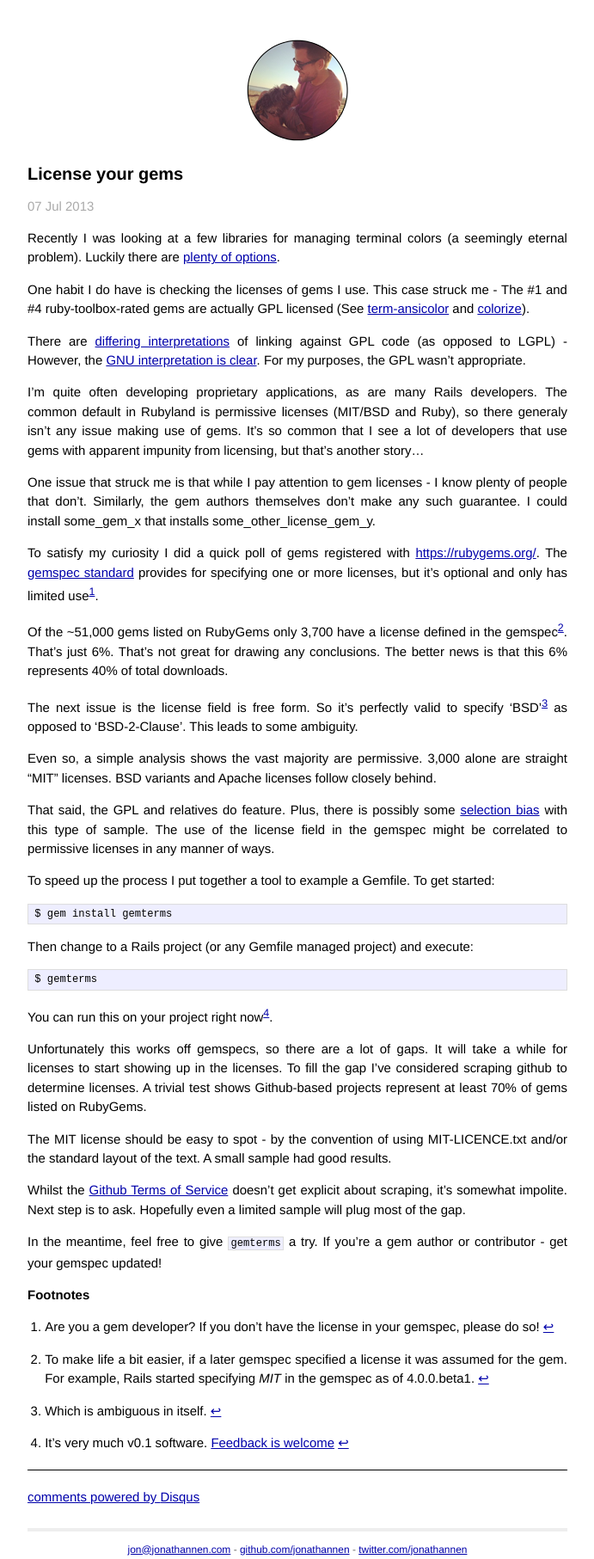
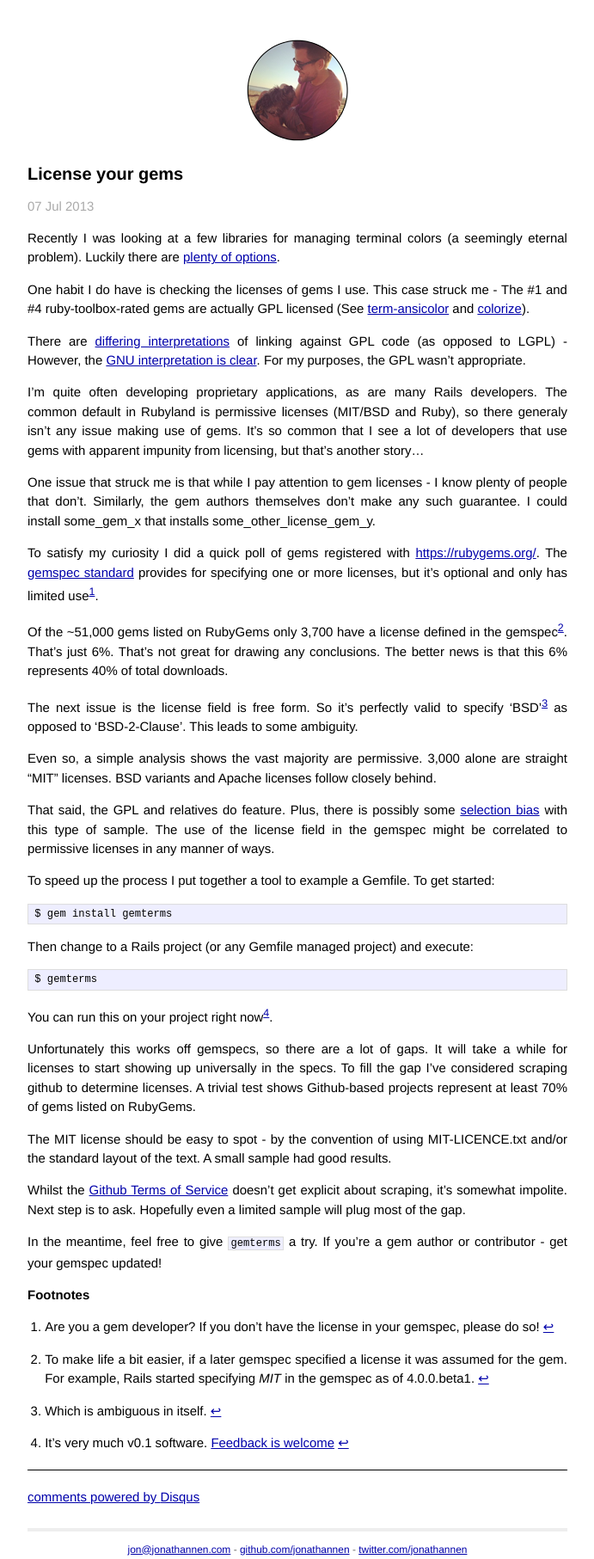
Before and after one commit to jonathannen/jonathannen.github.io, a Jekyll site: the page built from _posts/2013-07-07-license-your-gems.markdown, in a window 1280 px wide. Shown: the whole page at 86% size, without its empty margins (294-985 px from the left). Built offline with Jekyll 4.4.1, drawn with Linux system fonts in a browser that asks for light colours; comment, search, counter and statistics services are not loaded.

Commit message:
Tweak working

```diff
--- a/_posts/2013-07-07-license-your-gems.markdown
+++ b/_posts/2013-07-07-license-your-gems.markdown
@@ -34,7 +34,7 @@
 
 You can run this on your project right now[^4].
 
-Unfortunately this works off gemspecs, so there are a lot of gaps. It will take a while for licenses to start showing up in the licenses. To fill the gap I've considered scraping github to determine licenses. A trivial test shows Github-based projects represent at least 70% of gems listed on RubyGems.
+Unfortunately this works off gemspecs, so there are a lot of gaps. It will take a while for licenses to start showing up universally in the specs. To fill the gap I've considered scraping github to determine licenses. A trivial test shows Github-based projects represent at least 70% of gems listed on RubyGems.
 
 The MIT license should be easy to spot - by the convention of using MIT-LICENCE.txt and/or the standard layout of the text. A small sample had good results.
 
```
